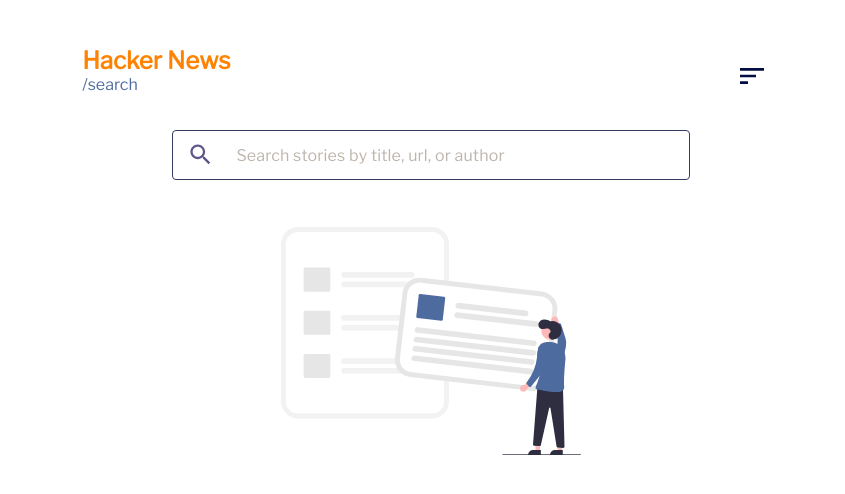
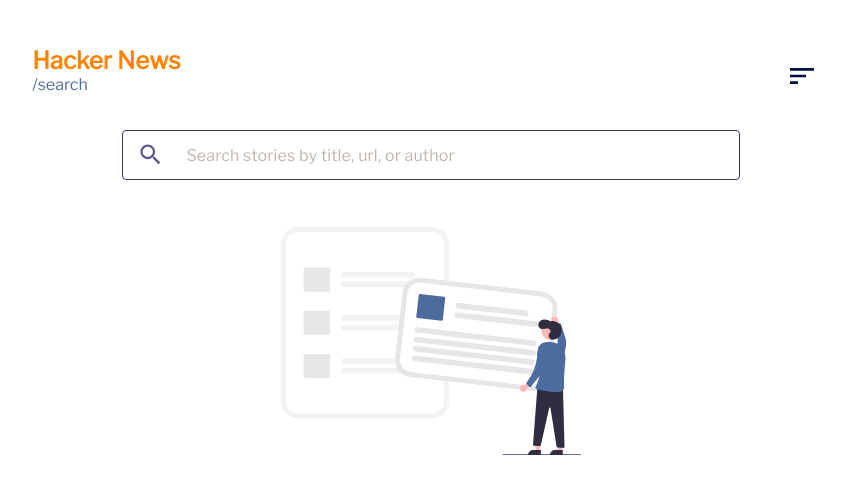
Before and after one commit to ezecodes/Hackernews_Searcher, a React app: page / in a window 1280 px wide. Shown: the top 494 px of the page, without its empty margins (209-1054 px from the left). Built offline with nearby package versions, Linux system fonts and the light colour scheme.

Commit message:
update styles

```diff
--- a/src/main/posts/header/Header.jsx
+++ b/src/main/posts/header/Header.jsx
@@ -19,16 +19,9 @@
 	header: {
 		position: 'sticky',
 		width: '100%',
-		padding: '0 50px',
 		marginTop: '3rem',
 		display: 'flex',
 		flexDirection: 'column',
-		['@media (max-width: 620px)']: {
-			padding: '0 20px'
-		},
-		['@media (max-width: 425px)']: {
-			padding: '0 12px'
-		},
 
 	},
 	headerItem: {
@@ -37,7 +30,6 @@
 			lineHeight: '1.1',
 			color: '#838383',
 			fontFamily: 'LibreFranklin-Bold !important',
-
 		},
 		'&& strong': {
 			color: '#ff8303'
```
